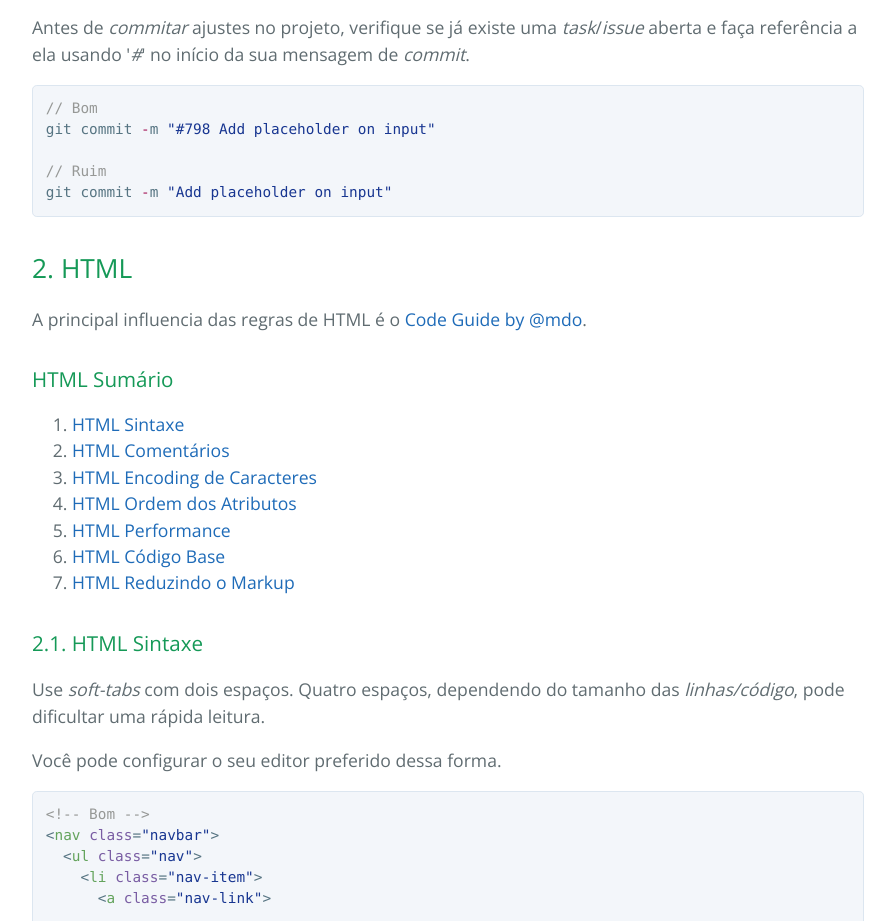
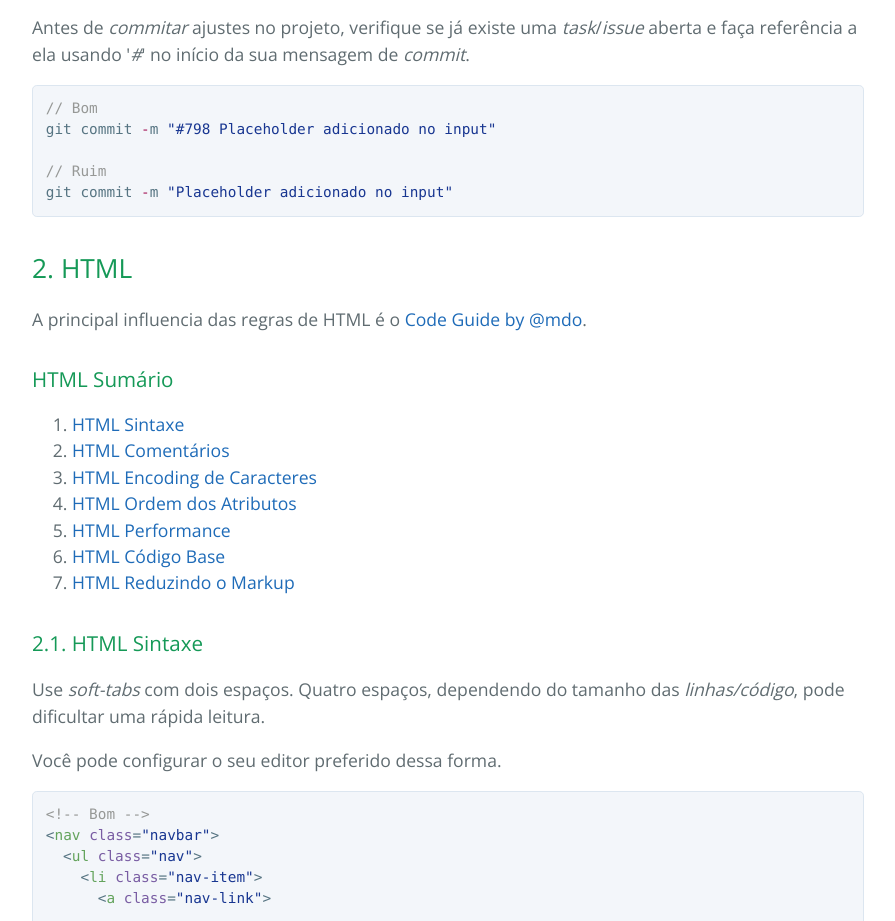
Before and after one commit to vinieloy/code-style-guide, a plain HTML site: page index.html in a window 1280 px wide. Shown: the part 1237-2158 px from the top of the page, without its empty margins (192-1087 px from the left). Drawn offline with nearby package versions, Linux system fonts and the light colour scheme.

```diff
--- a/index.html
+++ b/index.html
@@ -58,10 +58,10 @@
 <p>Antes de <em>commitar</em> ajustes no projeto, verifique se já existe uma <em>task</em>/<em>issue</em> aberta e faça referência a ela usando '<em>#</em>' no início da sua mensagem de <em>commit</em>.</p>
 
 <div class="highlight highlight-source-js"><pre><span class="pl-c">// Bom</span>
-git commit <span class="pl-k">-</span>m <span class="pl-s"><span class="pl-pds">"</span>#798 Add placeholder on input<span class="pl-pds">"</span></span>
+git commit <span class="pl-k">-</span>m <span class="pl-s"><span class="pl-pds">"</span>#798 Placeholder adicionado no input<span class="pl-pds">"</span></span>
 
 <span class="pl-c">// Ruim</span>
-git commit <span class="pl-k">-</span>m <span class="pl-s"><span class="pl-pds">"</span>Add placeholder on input<span class="pl-pds">"</span></span></pre></div>
+git commit <span class="pl-k">-</span>m <span class="pl-s"><span class="pl-pds">"</span>Placeholder adicionado no input<span class="pl-pds">"</span></span></pre></div>
 
 <p><a name="html"></a></p>
 
```
Also changed, not shown: params.json (+1 -1 lines).
